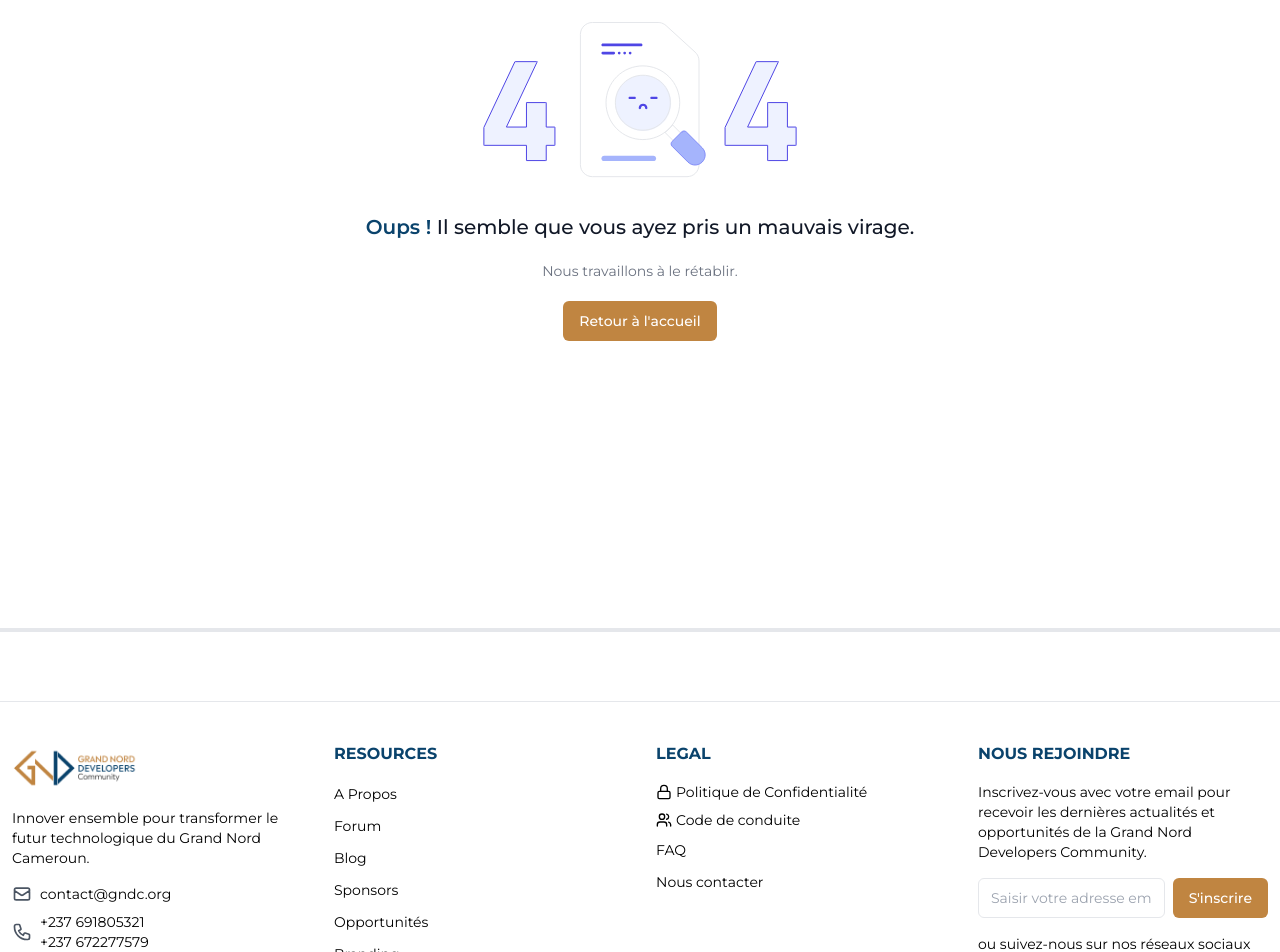
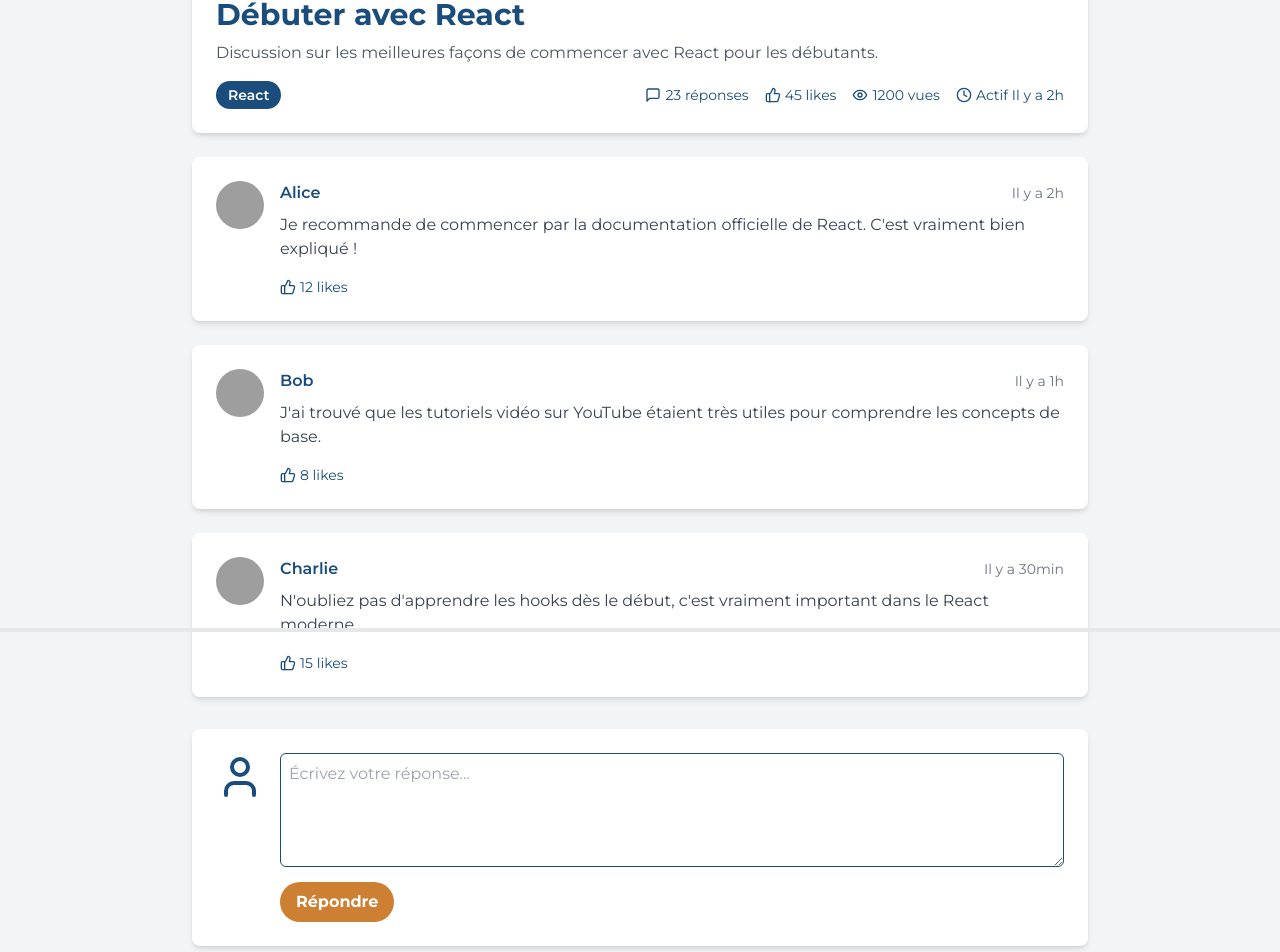
Before and after one commit to Grand-Nord-Developpers-Community/website, a Next.js app: page /forum/discussion/1 in a window 1280 px wide. Before the commit this address had no page. Shown: the part 168-1120 px from the top of the page. Built offline with nearby package versions, Linux system fonts and the light colour scheme; grey boxes are pictures that could not be loaded.

Commit message:
updated forum page

```diff
--- /dev/null
+++ b/app/forum/discussion/[id]/page.tsx
@@ -0,0 +1,171 @@
+'use client'
+
+import React, { useState, useEffect } from 'react';
+import { ArrowLeft, MessageSquare, ThumbsUp, Eye, Clock, User } from 'lucide-react';
+import Link from 'next/link';
+import { useParams } from 'next/navigation';
+import Image from "next/image";
+
+// Types
+interface TopicData {
+  id: number;
+  title: string;
+  category: string;
+  description: string;
+  totalReplies: number;
+  totalLikes: number;
+  totalViews: number;
+  lastActive: string;
+}
+
+interface Discussion {
+  id: number;
+  author: string;
+  content: string;
+  likes: number;
+  timestamp: string;
+  avatar: string;
+}
+
+// Données simulées avec des avatars
+const initialDiscussions: Discussion[] = [
+  { id: 1, author: "Alice", content: "Je recommande de commencer par la documentation officielle de React. C'est vraiment bien expliqué !", likes: 12, timestamp: "Il y a 2h", avatar: "https://api.dicebear.com/6.x/avataaars/svg?seed=Alice" },
+  { id: 2, author: "Bob", content: "J'ai trouvé que les tutoriels vidéo sur YouTube étaient très utiles pour comprendre les concepts de base.", likes: 8, timestamp: "Il y a 1h", avatar: "https://api.dicebear.com/6.x/avataaars/svg?seed=Bob" },
+  { id: 3, author: "Charlie", content: "N'oubliez pas d'apprendre les hooks dès le début, c'est vraiment important dans le React moderne.", likes: 15, timestamp: "Il y a 30min", avatar: "https://api.dicebear.com/6.x/avataaars/svg?seed=Charlie" },
+];
+
+export default function TopicDiscussionPage() {
+  const { id } = useParams();
+  const [topicData, setTopicData] = useState<TopicData | null>(null);
+  const [discussions, setDiscussions] = useState<Discussion[]>([]);
+  const [newReply, setNewReply] = useState('');
+
+  useEffect(() => {
+    // Simuler la récupération des données
+    const fetchedTopicData: TopicData = {
+      id: Number(id),
+      title: "Débuter avec React",
+      category: "React",
+      description: "Discussion sur les meilleures façons de commencer avec React pour les débutants.",
+      totalReplies: 23,
+      totalLikes: 45,
+      totalViews: 1200,
+      lastActive: "Il y a 2h"
+    };
+
+    setTopicData(fetchedTopicData);
+    setDiscussions(initialDiscussions);
+  }, [id]);
+
+  const handleReplySubmit = (e: React.FormEvent<HTMLFormElement>) => {
+    e.preventDefault();
+    if (newReply.trim() === '') return;
+
+    const newDiscussion: Discussion = {
+      id: discussions.length + 1,
+      author: "Vous",
+      content: newReply,
+      likes: 0,
+      timestamp: new Date().toISOString(),
+      avatar: "https://api.dicebear.com/6.x/avataaars/svg?seed=You"
+    };
+
+    setDiscussions([...discussions, newDiscussion]);
+    setNewReply('');
+  };
+
+  const handleLike = (id: number) => {
+    setDiscussions(discussions.map(disc =>
+      disc.id === id ? { ...disc, likes: disc.likes + 1 } : disc
+    ));
+  };
+
+  if (!topicData) {
+    return <div>Chargement...</div>;
+  }
+
+  return (
+    <div className="w-full mx-auto px-4 py-8 bg-gray-100">
+      <div className="max-w-4xl mx-auto">
+        <Link href="/forum" className="flex items-center text-[#1a4d7c] mb-4">
+          <ArrowLeft className="mr-2" /> Retour au forum
+        </Link>
+
+        <div className="bg-white rounded-lg shadow-md p-6 mb-6">
+          <h1 className="text-3xl font-bold mb-2 text-[#1a4d7c]">{topicData.title}</h1>
+          <p className="text-gray-600 mb-4">{topicData.description}</p>
+          <div className="flex justify-between items-center text-sm text-[#1a4d7c]">
+            <span className="bg-[#1a4d7c] text-white rounded-full px-3 py-1 text-sm font-semibold">{topicData.category}</span>
+            <div className="flex space-x-4">
+              <div className="flex items-center">
+                <MessageSquare className="w-4 h-4 mr-1" />
+                <span>{topicData.totalReplies} réponses</span>
+              </div>
+              <div className="flex items-center">
+                <ThumbsUp className="w-4 h-4 mr-1" />
+                <span>{topicData.totalLikes} likes</span>
+              </div>
+              <div className="flex items-center">
+                <Eye className="w-4 h-4 mr-1" />
+                <span>{topicData.totalViews} vues</span>
+              </div>
+              <div className="flex items-center">
+                <Clock className="w-4 h-4 mr-1" />
+                <span>Actif {topicData.lastActive}</span>
+              </div>
+            </div>
+          </div>
+        </div>
+
+        <div className="space-y-6">
+          {discussions.map((discussion) => (
+            <div key={discussion.id} className="bg-white rounded-lg shadow-md p-6">
+              <div className="flex items-start space-x-4">
+                <img
+                src={discussion.avatar}
+                alt={discussion.author}
+                className="w-12 h-12 rounded-full"
+                />
+                <div className="flex-grow">
+                  <div className="flex justify-between items-center mb-2">
+                    <span className="font-semibold text-[#1a4d7c]">{discussion.author}</span>
+                    <span className="text-sm text-gray-500">{discussion.timestamp}</span>
+                  </div>
+                  <p className="text-gray-700 mb-4">{discussion.content}</p>
+                  <button
+                    onClick={() => handleLike(discussion.id)}
+                    className="flex items-center text-sm text-[#1a4d7c] hover:text-[#cd7f32] transition-colors duration-300"
+                  >
+                    <ThumbsUp className="w-4 h-4 mr-1" />
+                    <span>{discussion.likes} likes</span>
+                  </button>
+                </div>
+              </div>
+            </div>
+          ))}
+        </div>
+
+        <form onSubmit={handleReplySubmit} className="mt-8 bg-white rounded-lg shadow-md p-6">
+          <div className="flex items-start space-x-4">
+            <User className="w-12 h-12 text-[#1a4d7c]" />
+            <div className="flex-grow">
+              <textarea
+                value={newReply}
+                onChange={(e) => setNewReply(e.target.value)}
+                placeholder="Écrivez votre réponse..."
+                className="w-full p-2 border border-[#1a4d7c] rounded-md focus:outline-none focus:ring-2 focus:ring-[#cd7f32]"
+                rows={4}
+              ></textarea>
+              <button
+                type="submit"
+                className="mt-2 bg-[#cd7f32] hover:bg-[#b26e2a] text-white font-bold py-2 px-4 rounded-full transition-colors duration-300"
+              >
+                Répondre
+              </button>
+            </div>
+          </div>
+        </form>
+      </div>
+    </div>
+  );
+}
--- a/app/forum/page.tsx
+++ b/app/forum/page.tsx
@@ -1,10 +1,23 @@
 'use client'
-import React, { useState, useCallback } from 'react';
+
+import React, { useState } from 'react';
 import { motion, AnimatePresence } from 'framer-motion';
 import { Search, Filter, MessageSquare, ThumbsUp, Eye, Clock } from 'lucide-react';
+import Link from 'next/link';
+
+// Types
+interface ForumTopic {
+  id: number;
+  title: string;
+  category: string;
+  replies: number;
+  likes: number;
+  views: number;
+  lastActive: string;
+}
 
 // Données simulées pour les sujets du forum
-const forumTopics = [
+const forumTopics: ForumTopic[] = [
   { id: 1, title: "Débuter avec React", category: "React", replies: 23, likes: 45, views: 1200, lastActive: "Il y a 2h" },
   { id: 2, title: "Meilleures pratiques pour la conception d'API", category: "Backend", replies: 17, likes: 32, views: 800, lastActive: "Il y a 5h" },
   { id: 3, title: "CSS Grid vs Flexbox", category: "CSS", replies: 41, likes: 76, views: 2300, lastActive: "Il y a 1j" },
@@ -16,12 +29,6 @@ const ForumPage = () => {
   const [selectedCategory, setSelectedCategory] = useState('Tout');
   const [searchTerm, setSearchTerm] = useState('');
   const categories = ['Tout', 'React', 'Backend', 'CSS', 'TypeScript'];
-
-  const handleCardClick = useCallback((topicId: any) => {
-    // Ici, vous pouvez ajouter la logique pour naviguer vers la page du sujet
-    console.log(`Clic sur le sujet avec l'ID : ${topicId}`);
-    // Par exemple : router.push(`/topic/${topicId}`);
-  }, []);
 
   const filteredTopics = forumTopics
     .filter(topic => (selectedCategory === 'Tout' || topic.category === selectedCategory))
@@ -58,14 +65,13 @@ const ForumPage = () => {
 
       <AnimatePresence>
         {filteredTopics.map((topic) => (
+          <Link href={`/forum/discussion/${topic.id}`} key={topic.id} passHref>
             <motion.div
-            key={topic.id}
               initial={{ opacity: 0, y: 20 }}
               animate={{ opacity: 1, y: 0 }}
               exit={{ opacity: 0, y: -20 }}
               transition={{ duration: 0.3 }}
               className="bg-white rounded-lg shadow-md p-6 mb-4 hover:shadow-lg transition-shadow duration-300 cursor-pointer"
-            onClick={() => handleCardClick(topic.id)}
             >
               <div className="flex justify-between items-start">
                 <div>
@@ -95,6 +101,7 @@ const ForumPage = () => {
                 </div>
               </div>
             </motion.div>
+          </Link>
         ))}
       </AnimatePresence>
 
```
Lines whose indentation alone changed are shown as unchanged.
